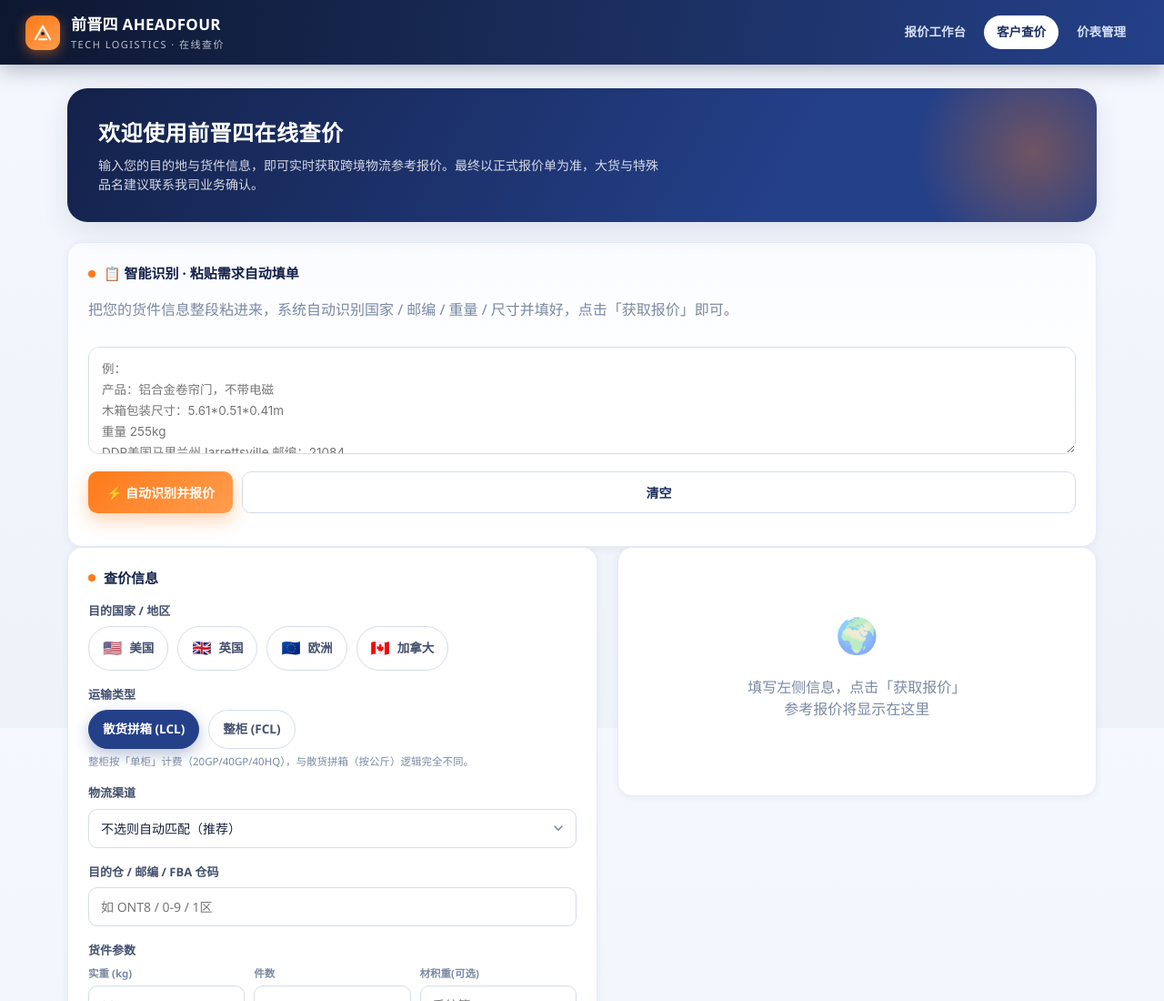
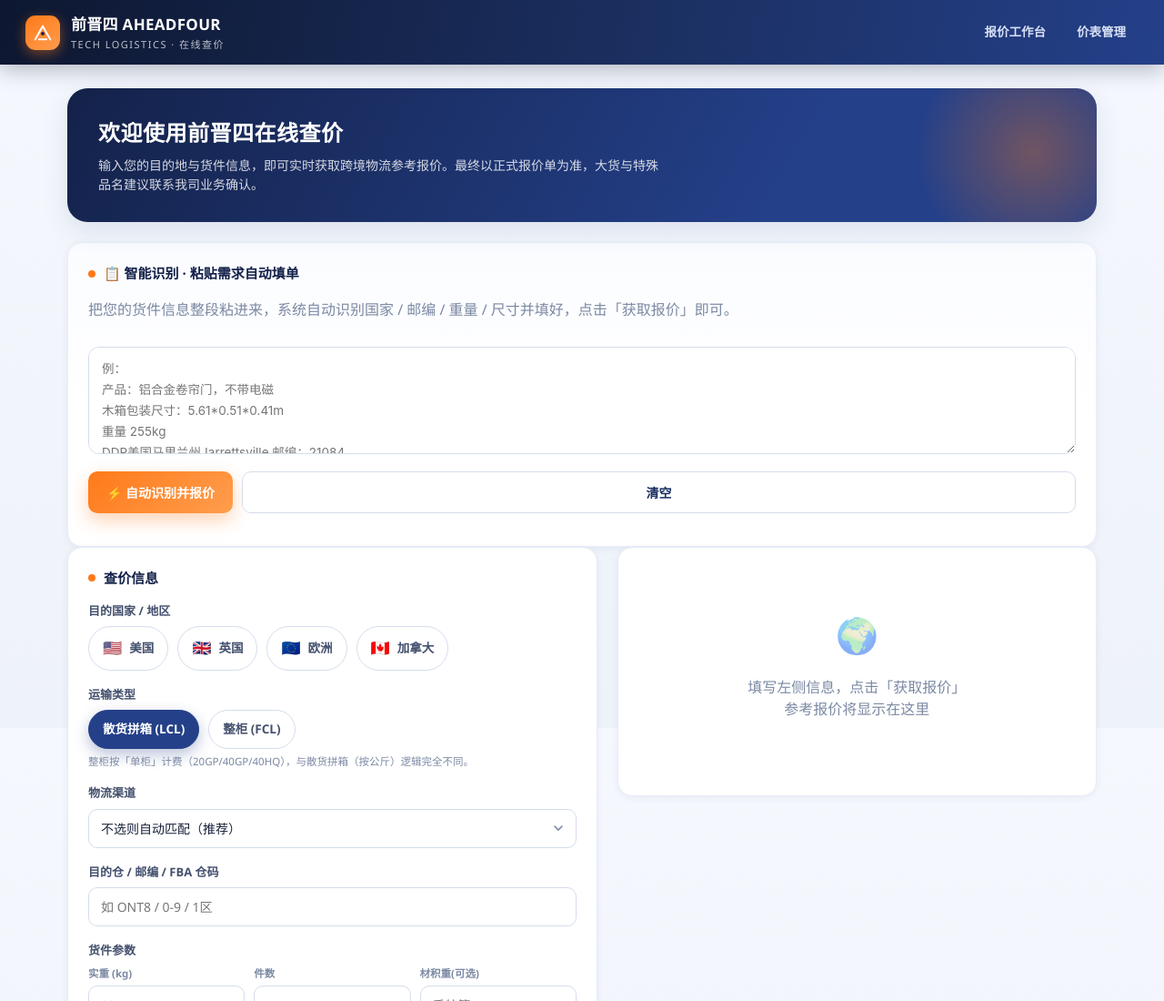
Before and after one commit to chen643396-star/aheadfour-quote, a plain HTML site: page customer.html in a window 1280 px wide. Shown: the top 1100 px of the page at 91% size. Drawn offline with Linux system fonts and the light colour scheme.

Commit message:
sync: customer.html

```diff
--- a/customer.html
+++ b/customer.html
@@ -17,7 +17,6 @@
   </div>
   <nav class="topnav">
     <a href="index.html">报价工作台</a>
-    <a href="customer.html" class="active">客户查价</a>
     <a href="admin.html">价表管理</a>
   </nav>
 </header>
```
